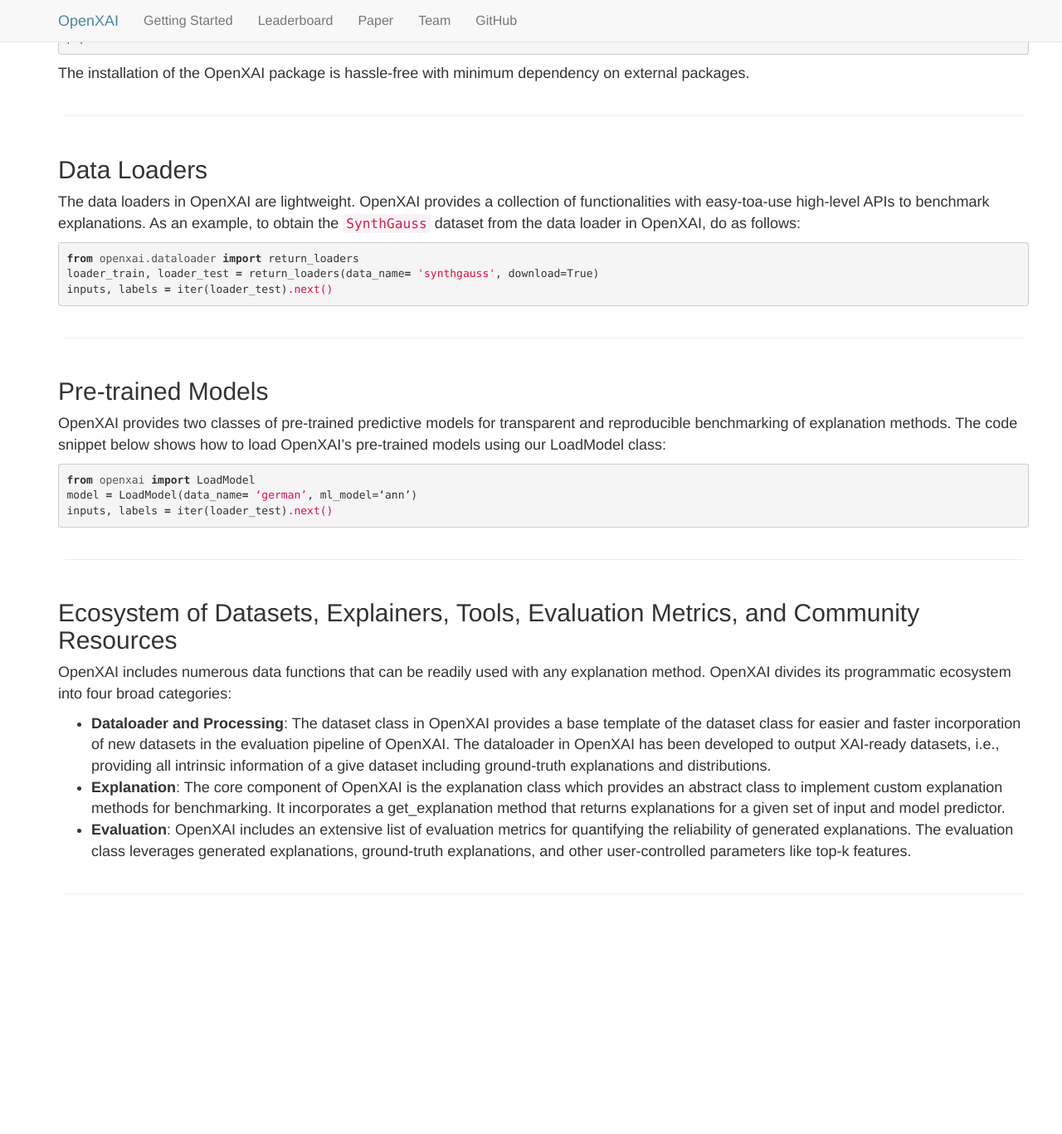
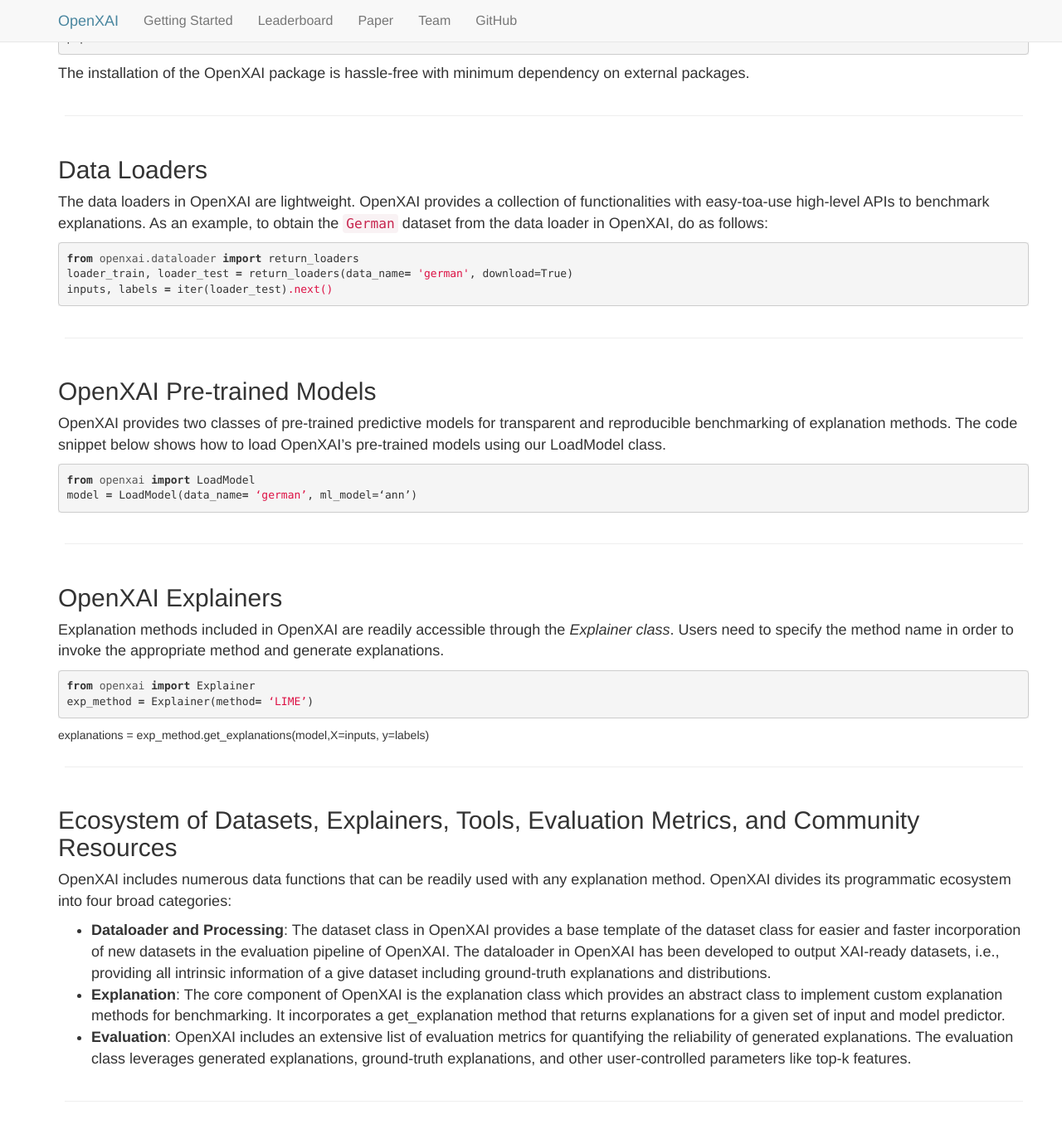
Before and after one commit to open-xai/open-xai.github.io, a Jekyll site: the page quick-start.html, which Jekyll copies as it is, in a window 1280 px wide and 1400 px high, scrolled down 680 px. Shown: the top 1367 px of the window at 83% size. Built offline with Jekyll 4.4.1, drawn with Linux system fonts in a browser that asks for light colours; before the commit the page ends 1851 px from its top, so only the background shows below that.

Commit message:
Update quick-start.html

```diff
--- a/quick-start.html
+++ b/quick-start.html
@@ -119,52 +119,6 @@
             </div>
 </div>
 
-<!-- <p><img src="/img/tdc_vision.png" alt="Vision for TDC" class="img-responsive" /></p> -->
-
-<!-- <div class="column is-12">
-    <hr />
-</div> -->
-
-<!-- <h2 id="tiered-design-of-therapeutics-data-commons-problem--learning-task--data-set">Tiered Design of Therapeutics Data Commons: “Problem – Learning Task – Data Set”</h2>
-
-<div class="container">
-    <div class="columns is-vcentered">
-        <div class="column is-8">
-              <p class="is-size-5">
-              TDC has an unique three-tiered hierarchical structure, which to our knowledge, is the first attempt at systematically organizing ML for therapeutics. We organize TDC into three distinct <b>problems</b>. For each problem, we give a collection <b>learning tasks</b>. Finally, for each task, we provide a series of <b>datasets</b>.
-              </p>
-              <p class="is-size-5">
-              In the first tier, after observing a large set of therapeutics tasks, we categorize and abstract out three major problems:
-              </p>
-              <ul>
-                <li><strong>Single-instance prediction </strong> <code>single_pred</code>: Prediction of property for an individual biomedical entity. </li>
-                <li><strong>Multi-instance prediction </strong><code>multi_pred</code>: Prediction of property for multiple biomedical entities. </li>
-                <li><strong>Generation</strong> <code>generation</code>: Generation of a new desirable biomedical entity. </li>
-              </ul>
-        </div>
-        <div class="column is-3 has-text-centered">
-            <img src="/img/tdc_hierarchy.png" alt="TDC hierarchy" class="img-responsive" />
-        </div>
-    </div>
-</div>
-
-<div class="container">
-    <div class="columns is-vcentered">
-        <div class="column is-8">
-              <p class="is-size-5">
-              The second tier in the TDC structure is organized into learning tasks. Improvement on these tasks can result in numerous applications, including identifying personalized combinatorial therapies, designing novel class of antibodies, improving disease diagnosis, and finding new cures for emerging diseases.
-        </p>
-        <p class="is-size-5">
-        In the third tier of TDC, we provide multiple datasets for each task. For each dataset, we provide several splits of the dataset into training, validation, and test sets to evaluate model performance.
-        </p>
-              <p class="is-size-5"> </p>
-        </div>
-        <div class="column is-3 has-text-centered">
-            <img src="/img/tdc_problems.png" alt="TDC problems" class="img-responsive" />
-        </div>
-    </div>
-</div> -->
-
 <div class="column is-12">
     <hr />
 </div>
@@ -184,27 +138,37 @@
 
 <h2 id="data-loaders">Data Loaders</h2>
 
-<p class="is-size-5"> The data loaders in OpenXAI are lightweight. OpenXAI provides a collection of functionalities with easy-toa-use high-level APIs to benchmark explanations. As an example, to obtain the <code>SynthGauss</code> dataset from the data loader in OpenXAI, do as follows:</p>
+<p class="is-size-5"> The data loaders in OpenXAI are lightweight. OpenXAI provides a collection of functionalities with easy-toa-use high-level APIs to benchmark explanations. As an example, to obtain the <code>German</code> dataset from the data loader in OpenXAI, do as follows:</p>
 
 <div class="language-python highlighter-rouge"><div class="highlight"><pre class="highlight"><code><span class="kn">from</span> <span class="nn">openxai.dataloader</span> <span class="kn">import</span> <span class="n">return_loaders</span>
-<span class="n">loader_train, loader_test</span> <span class="o">=</span> <span class="n">return_loaders(data_name</span><span class="o">=</span> <span class="s">'synthgauss'</span><span class="p">, download=True</span><span class="p">)</span>
+<span class="n">loader_train, loader_test</span> <span class="o">=</span> <span class="n">return_loaders(data_name</span><span class="o">=</span> <span class="s">'german'</span><span class="p">, download=True</span><span class="p">)</span>
 <span class="n">inputs, labels</span> <span class="o">=</span> <span class="n">iter(</span><span class="p">loader_test</span><span class="p">)</span><span class="s">.next()</span>
 </code></pre></div></div>
-<!--<p class="is-size-5"> The <code>Dataloader</code> is a PyTorch based data loader holding the entire dataset.</p>-->
 
 <div class="column is-12">
     <hr />
 </div>
 
-<h2 id="pretrained-models">Pre-trained Models</h2>
+<h2 id="pretrained-models">OpenXAI Pre-trained Models</h2>
 
-<p class="is-size-5"> OpenXAI provides two classes of pre-trained predictive models for transparent and reproducible benchmarking of explanation methods. The code snippet below shows how to load OpenXAI’s pre-trained models using our LoadModel class:</p>
+<p class="is-size-5"> OpenXAI provides two classes of pre-trained predictive models for transparent and reproducible benchmarking of explanation methods. The code snippet below shows how to load OpenXAI’s pre-trained models using our LoadModel class.</p>
 
 <div class="language-python highlighter-rouge"><div class="highlight"><pre class="highlight"><code><span class="kn">from</span> <span class="nn">openxai</span> <span class="kn">import</span> <span class="n">LoadModel</span>
 <span class="n">model</span> <span class="o">=</span> <span class="n">LoadModel(data_name</span><span class="o">=</span> <span class="s">‘german’</span><span class="p">, ml_model=‘ann’</span><span class="p">)</span>
-<span class="n">inputs, labels</span> <span class="o">=</span> <span class="n">iter(</span><span class="p">loader_test</span><span class="p">)</span><span class="s">.next()</span>
 </code></pre></div></div>
 
+<div class="column is-12">
+    <hr />
+</div>
+
+<h2 id="pretrained-models">OpenXAI Explainers</h2>
+
+<p class="is-size-5">Explanation methods included in OpenXAI are readily accessible through the <i>Explainer class</i>. Users need to specify the method name in order to invoke the appropriate method and generate explanations.</p>
+
+<div class="language-python highlighter-rouge"><div class="highlight"><pre class="highlight"><code><span class="kn">from</span> <span class="nn">openxai</span> <span class="kn">import</span> <span class="n">Explainer</span>
+<span class="n">exp_method</span> <span class="o">=</span> <span class="n">Explainer(method</span><span class="o">=</span> <span class="s">‘LIME’</span><span class="p">)</span>
+</code></pre></div></div>
+<span class="n">explanations</span> <span class="o">=</span> <span class="n">exp_method.get_explanations(</span><span class="p">model,</span><span class="p">X=inputs, y=labels)</span>
 <div class="column is-12">
     <hr />
 </div>
```
